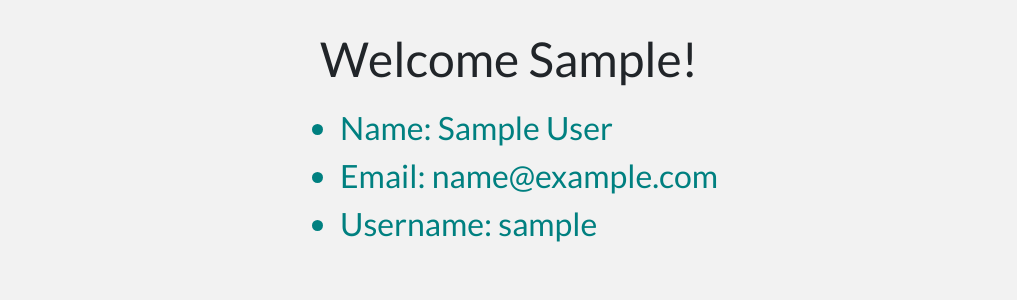
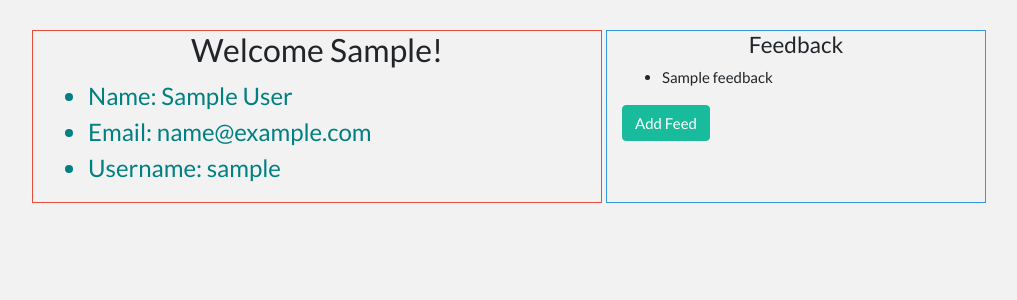
Before and after one commit to pdahal48/flask_feedback, a Flask app: a page that uses Templates/base.html in a window 1280 px wide. Shown: the part 171-471 px from the top of the page, without its empty margins (131-1148 px from the left). Run offline with Flask 2, Linux system fonts and the light colour scheme; the visitor is signed in with stand-in values (Sample User, id 1); tables that the repository leaves empty hold one stand-in row (values such as "Sample post"); some libraries are stand-ins or nearby versions.

Commit message:
feedback feature added

```diff
--- a/Templates/base.html
+++ b/Templates/base.html
@@ -12,7 +12,7 @@
     <div class="container">
       <a href="/" class="navbar-brand text-light"><i class="fas fa-comments fa-3x"></i> <span class="display-4">Feedbook</span></a>
       <ul class="nav navbar-nav flex-row float-right">
-        {% if session['user_id'] %}
+        {% if session['username'] %}
         <li class="nav-item display-4">
           <form method="POST">
           <a class="nav-link pr-3 text-light" href="/logout">Logout</a>
--- a/Templates/secret.html
+++ b/Templates/secret.html
@@ -4,9 +4,10 @@
 
 {% block content %}
 
-<h1 class="display-6 text-center mt-0">Welcome {{user.first_name}}! </h1>
 
 <div class="row justify-content-center mt-3">
+    <div class="col-6 border border-danger">
+        <h3 class="text-center mt-0">Welcome {{user.first_name}}! </h3>
     <ul>
 
     <div class="user_info">
@@ -21,9 +22,18 @@
         </li>
     </div>
 </ul>
+</div>
+<div class="col-4 border border-info ml-1">
+    <h4 class="text-center">Feedback</h4>
+    <ul>
+    {% for feedback in feedbacks %}
+        <li>{{feedback.title}}</li>
+    {% endfor %}
+    </ul>
 
+    <a href="/users/{{user.username}}/feedbacks/add"> <button class="btn btn-primary btn-success">Add Feed</button></a>
+</div>
 </div>
 
 
-
 {% endblock %}
--- a/app.py
+++ b/app.py
@@ -1,7 +1,7 @@
 from flask import Flask, render_template, redirect, session, flash
 from flask_debugtoolbar import DebugToolbarExtension
-from models import connect_db, db, User
-from forms import RegisterForm, LoginForm
+from models import connect_db, db, User, Feedback
+from forms import RegisterForm, LoginForm, FeedbackForm
 
 app = Flask(__name__)
 app.config["SQLALCHEMY_DATABASE_URI"] = "postgres:///flask_feedback"
@@ -36,7 +36,7 @@ def register_page():
         db.session.add(user)
         db.session.commit()
 
-        session['user_id'] = user.id
+        session['username'] = user.username
         flash(f'Welcome {first_name}!')
         return redirect(f'/users/{user.username}')
     else:
@@ -45,12 +45,14 @@ def register_page():
 @app.route('/users/<username>')
 def secret_page(username):
 
-    user = User.query.filter_by(username=username).first()
-
-    if 'user_id' not in session:
+    if 'username' not in session:
         return redirect('/login')
 
-    return render_template('secret.html', user=user)
+
+    user = User.query.filter_by(username=username).first()
+    feedbacks = Feedback.query.filter_by(username=username)
+
+    return render_template('secret.html', user=user, feedbacks=feedbacks)
 
 
 @app.route('/login', methods=['GET', 'POST'])
@@ -65,7 +67,7 @@ def login_user():
 
         if user:
             flash(f'Greetings {user.first_name}!')
-            session['user_id'] = user.id
+            session['username'] = user.username
             return redirect(f'/users/{user.username}')
 
         else:
@@ -79,5 +81,26 @@ def login_user():
 def logout_user():
 
     flash(f'You been logged out')
-    session.pop('user_id')
+    session.pop('username')
     return redirect('/login')
+
+@app.route('/users/<username>/feedbacks/add', methods=['GET', 'POST'])
+def add_feedback(username):
+
+    if 'username' not in session:
+        return redirect('/login')
+
+    # user = User.query.filter_by(username=username).first()
+    form = FeedbackForm()
+
+    if form.validate_on_submit():
+        title = form.title.data
+        content = form.content.data
+
+        feed = Feedback(title=title, content=content, username=username)
+        db.session.add(feed)
+        db.session.commit()
+        flash('Feed Add Successful!')
+        return redirect(f'/users/{username}')
+
+    return render_template('feedback.html', form=form)
--- a/static/app.css
+++ b/static/app.css
@@ -9,6 +9,6 @@ body {
 }
 
 .user_info {
-    font-size: 2rem;
+    font-size: 1.5rem;
     color: teal;
 }
```
Also changed, not shown: Templates/feedback.html (added, +31 -0 lines), forms.py (+9 -0 lines), models.py (+6 -8 lines).
